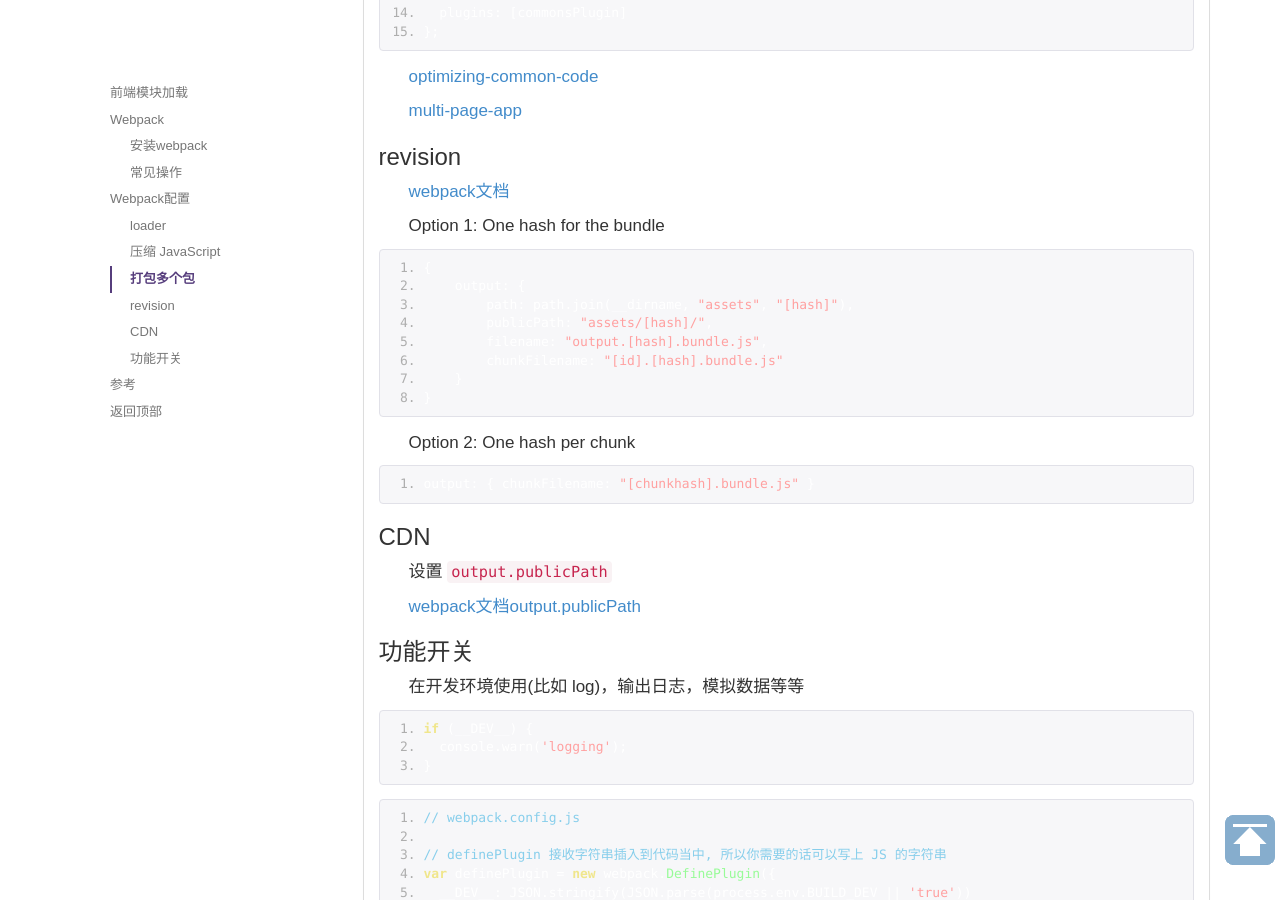
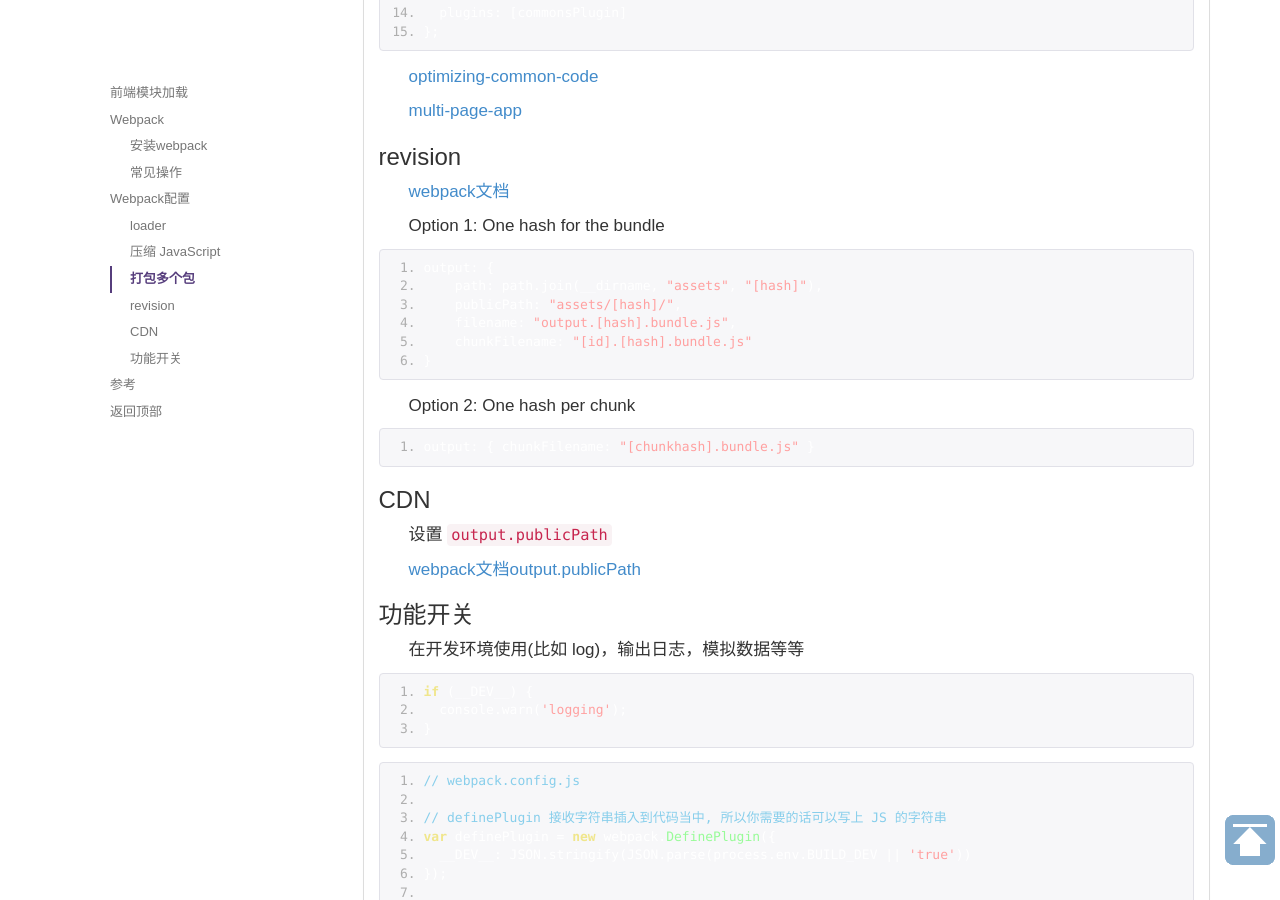
Before and after one commit to kailian/kailian.github.io, a Jekyll site: the page built from _posts/2016-07-25-webpack.md, in a window 1280 px wide and 900 px high, scrolled down 2960 px. Built offline with Jekyll 4.4.1, drawn with Linux system fonts in a browser that asks for light colours; comment, search, counter and statistics services are not loaded.

Commit message:
【开发】web pack

````diff
--- a/_posts/2016-07-25-webpack.md
+++ b/_posts/2016-07-25-webpack.md
@@ -179,13 +179,11 @@ module.exports = {
 Option 1: One hash for the bundle
 
 ```
-{
-    output: {
-        path: path.join(__dirname, "assets", "[hash]"),
-        publicPath: "assets/[hash]/",
-        filename: "output.[hash].bundle.js",
-        chunkFilename: "[id].[hash].bundle.js"
-    }
+output: {
+    path: path.join(__dirname, "assets", "[hash]"),
+    publicPath: "assets/[hash]/",
+    filename: "output.[hash].bundle.js",
+    chunkFilename: "[id].[hash].bundle.js"
 }
 ```
 
````
